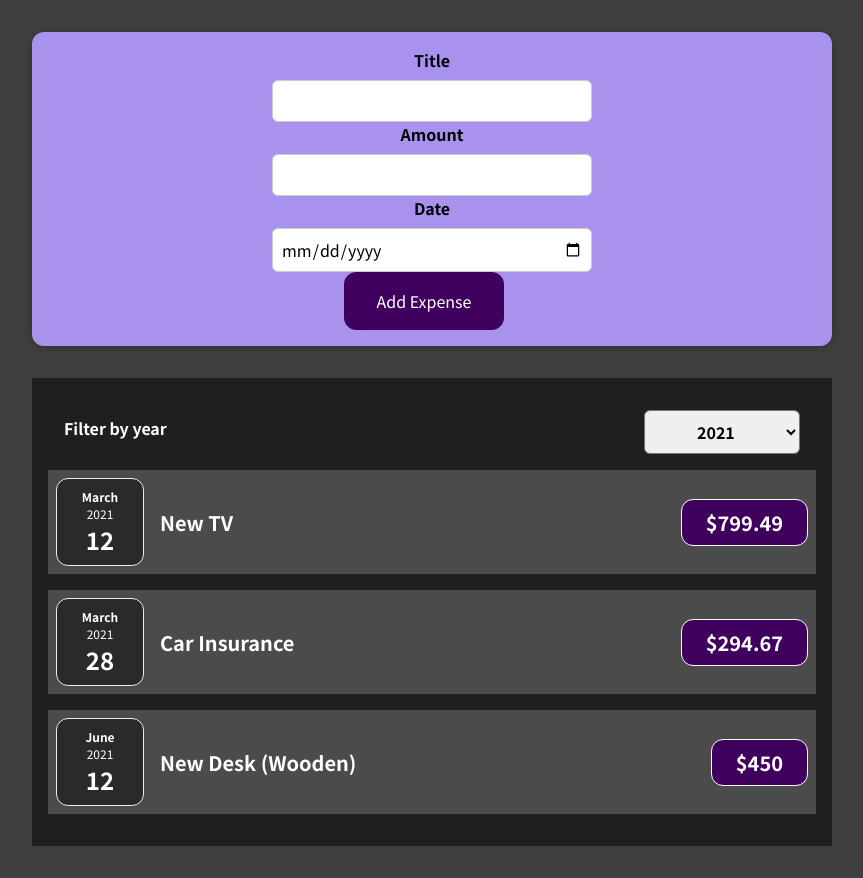
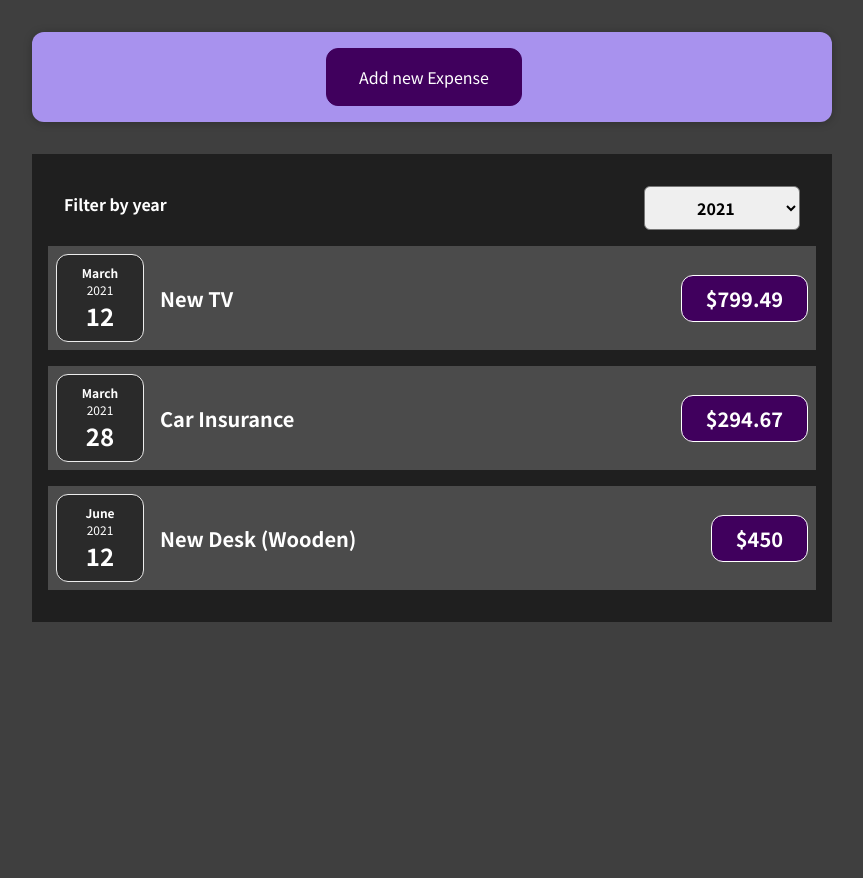
Before and after one commit to aryzk29/learnreact, a React (Create React App) app: page / in a window 1280 px wide. Shown: the whole page, without its empty margins (208-1071 px from the left). After the commit the page ends 800 px from the top, so only its background shows below. Built offline with nearby package versions, Linux system fonts and the light colour scheme.

Commit message:
add start edit button

```diff
--- a/src/components/NewExpense/ExpenseForm.js
+++ b/src/components/NewExpense/ExpenseForm.js
@@ -82,6 +82,7 @@ function ExpenseForm(props) {
                 </div>
             </div>
             <div className='new-expense__action'>
+                <button onClick={props.onCloseEdit}>Close</button>
                 <button type='submit'>Add Expense</button>
             </div>
         </form>
--- a/src/components/NewExpense/NewExpense.js
+++ b/src/components/NewExpense/NewExpense.js
@@ -1,18 +1,31 @@
+import { useState } from 'react'
 import ExpenseForm from './ExpenseForm'
 import './NewExpense.css'
 
 function NewExpense(props) {
+    const [startEditing, setStartEditing] = useState(false)
+
     function saveExpenseHandler(expenseData) {
         const newExpense = {
             ...expenseData,
             id: Math.random.toString()
         }
         props.onAddNewExpense(newExpense)
+        setStartEditing(false)
+    }
+
+    function startEditingHandler() {
+        setStartEditing(true)
+    }
+
+    function stopEditingHandler() {
+        setStartEditing(false)
     }
 
     return (
         <div className='new-expense'>
-            <ExpenseForm onAddExpenseForm={saveExpenseHandler} />
+            {!startEditing && <button onClick={startEditingHandler}>Add new Expense</button>}
+            {startEditing && <ExpenseForm onAddExpenseForm={saveExpenseHandler} onCloseEdit={stopEditingHandler}/>}
         </div>
 
     )
```
Also changed, not shown: 1 other file (tests, documents, lock files or other folders).
